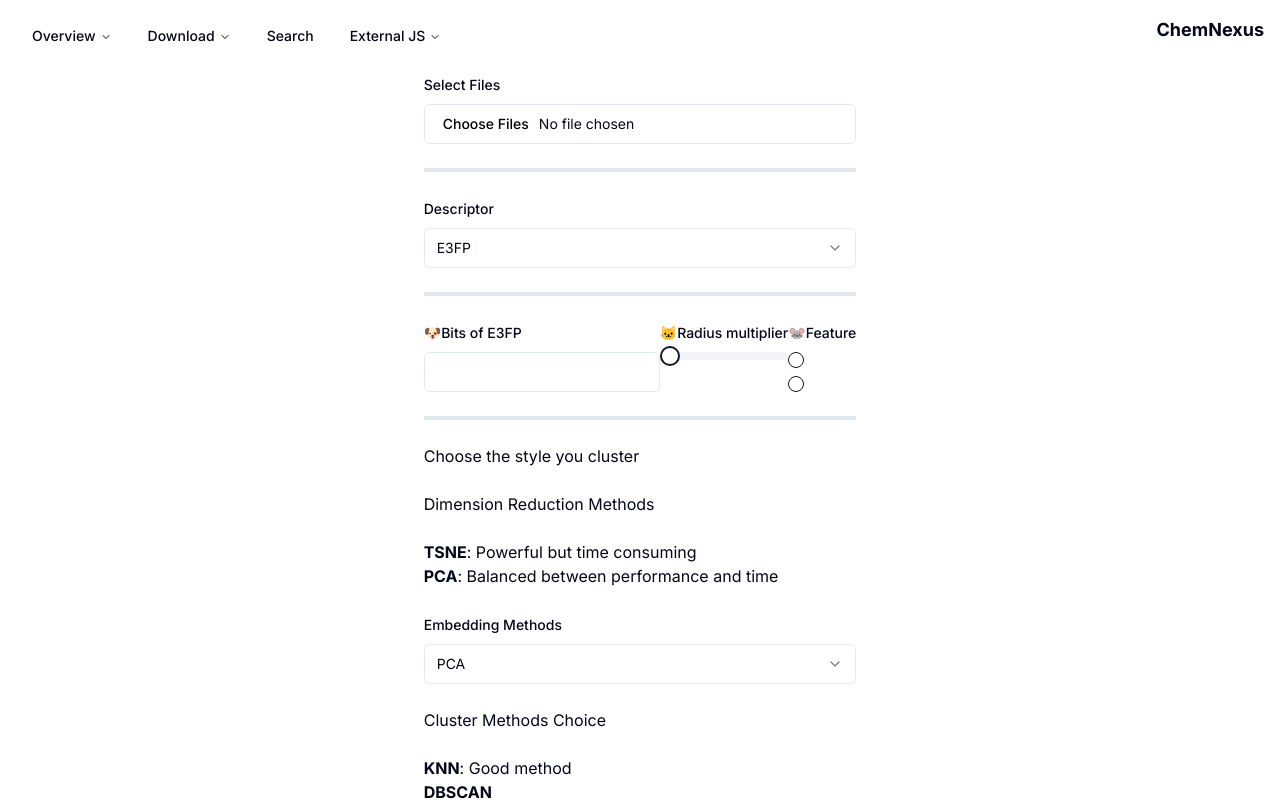
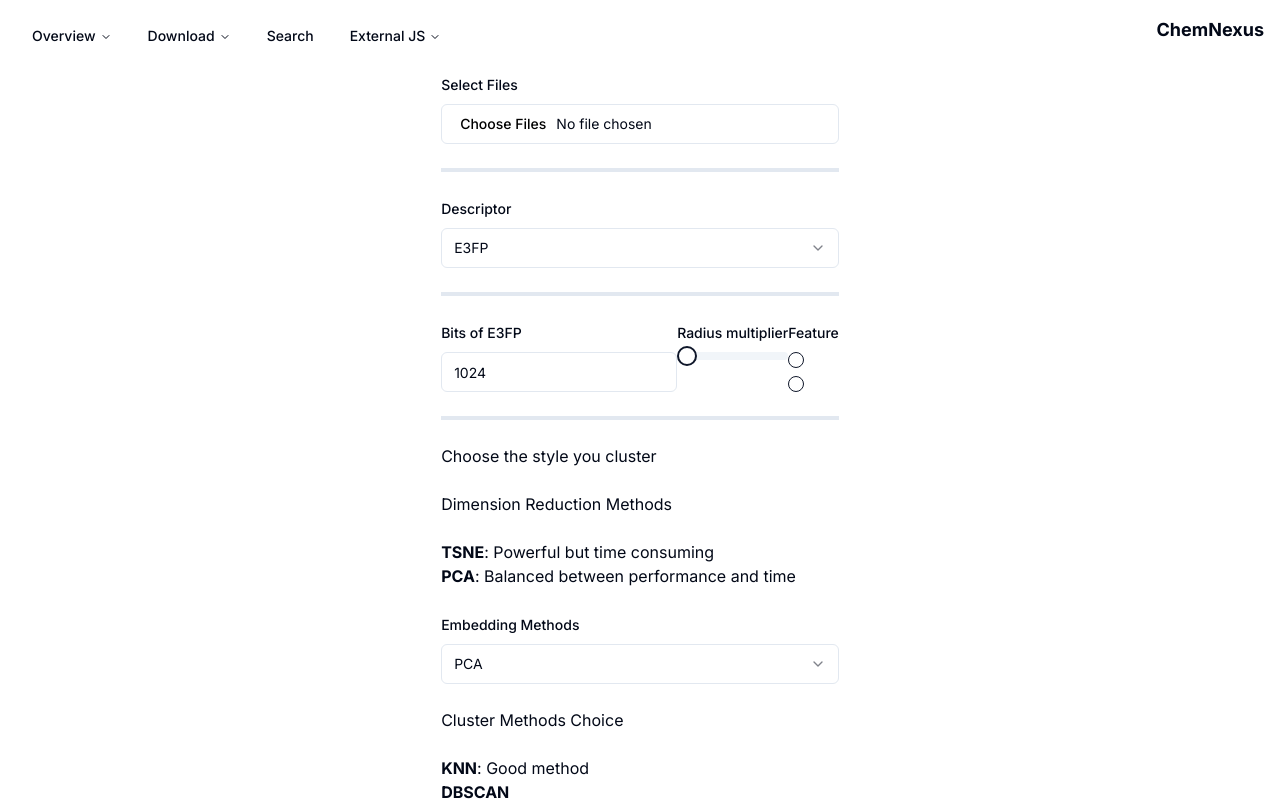
Before and after one commit to ukeSJTU/clc-db-frontend, a Next.js app: page /externalJS/cluster in a window 1280 px wide. Shown: the top 801 px of the page. Built offline with nearby package versions, Linux system fonts and the light colour scheme.

Commit message:
feat(cluster): :sparkles: split descriptor parameter setting components into two

```diff
--- a/components/clusterpage/DescriptorParams.tsx
+++ b/components/clusterpage/DescriptorParams.tsx
@@ -11,16 +11,20 @@ import {
 } from "@/components/ui/form";
 import { Control, Controller } from "react-hook-form";
 
+interface E3FPParametersProps {
+    control: Control<any>;
+}
+
+interface RDKitParametersProps {
+    control: Control<any>;
+}
+
 interface DescriptorParametersProps {
     control: Control<any>;
     descriptor: string;
 }
 
-const DescriptorParameters: React.FC<DescriptorParametersProps> = ({
-    control,
-    descriptor,
-}) => {
-    if (descriptor === "E3FP") {
+const E3FPParameters: React.FC<E3FPParametersProps> = ({ control }) => {
     return (
         <div className="flex flex-row">
             <FormField
@@ -28,12 +32,13 @@ const DescriptorParameters: React.FC<DescriptorParametersProps> = ({
                 name="bits"
                 render={({ field }) => (
                     <FormItem>
-                            <FormLabel>🐶Bits of E3FP</FormLabel>
+                        <FormLabel>Bits of E3FP</FormLabel>
                         <FormControl>
                             <Input
                                 type="number"
                                 min={0}
                                 step={24}
+                                defaultValue={1024}
                                 {...field}
                             />
                         </FormControl>
@@ -46,14 +51,9 @@ const DescriptorParameters: React.FC<DescriptorParametersProps> = ({
                 name="radius"
                 render={({ field }) => (
                     <FormItem>
-                            <FormLabel>🐱Radius multiplier</FormLabel>
+                        <FormLabel>Radius multiplier</FormLabel>
                         <FormControl>
-                                <Slider
-                                    min={0}
-                                    max={10}
-                                    step={0.1}
-                                    {...field}
-                                />
+                            <Slider min={0} max={10} step={0.1} {...field} />
                         </FormControl>
                         <FormMessage />
                     </FormItem>
@@ -64,18 +64,14 @@ const DescriptorParameters: React.FC<DescriptorParametersProps> = ({
                 name="rdkitInv"
                 render={({ field }) => (
                     <FormItem>
-                            <FormLabel>🐭Feature</FormLabel>
+                        <FormLabel>Feature</FormLabel>
                         <FormControl>
                             <RadioGroup
                                 onValueChange={field.onChange}
                                 defaultValue={field.value}
                             >
-                                    <RadioGroupItem value="Yes">
-                                        Yes
-                                    </RadioGroupItem>
-                                    <RadioGroupItem value="No">
-                                        No
-                                    </RadioGroupItem>
+                                <RadioGroupItem value="Yes">Yes</RadioGroupItem>
+                                <RadioGroupItem value="No">No</RadioGroupItem>
                             </RadioGroup>
                         </FormControl>
                         <FormMessage />
@@ -84,7 +80,9 @@ const DescriptorParameters: React.FC<DescriptorParametersProps> = ({
             />
         </div>
     );
-    } else if (descriptor === "RDKit") {
+};
+
+const RDKitParameters: React.FC<RDKitParametersProps> = ({ control }) => {
     return (
         <div className="flex flex-row">
             <FormField
@@ -92,14 +90,9 @@ const DescriptorParameters: React.FC<DescriptorParametersProps> = ({
                 name="bits"
                 render={({ field }) => (
                     <FormItem>
-                            <FormLabel>🐶nBits of RDKit</FormLabel>
+                        <FormLabel>nBits of RDKit</FormLabel>
                         <FormControl>
-                                <Input
-                                    type="number"
-                                    min={0}
-                                    step={24}
-                                    {...field}
-                                />
+                            <Input type="number" min={0} step={24} {...field} />
                         </FormControl>
                         <FormMessage />
                     </FormItem>
@@ -110,7 +103,7 @@ const DescriptorParameters: React.FC<DescriptorParametersProps> = ({
                 name="rdkitRadius"
                 render={({ field }) => (
                     <FormItem>
-                            <FormLabel>🐱Radius</FormLabel>
+                        <FormLabel>Radius</FormLabel>
                         <FormControl>
                             <Slider min={0} max={10} step={1} {...field} />
                         </FormControl>
@@ -123,18 +116,14 @@ const DescriptorParameters: React.FC<DescriptorParametersProps> = ({
                 name="rdkitUseFeatures"
                 render={({ field }) => (
                     <FormItem>
-                            <FormLabel>🐭useFeatures</FormLabel>
+                        <FormLabel>useFeatures</FormLabel>
                         <FormControl>
                             <RadioGroup
                                 onValueChange={field.onChange}
                                 defaultValue={field.value ? "Yes" : "No"}
                             >
-                                    <RadioGroupItem value="Yes">
-                                        Yes
-                                    </RadioGroupItem>
-                                    <RadioGroupItem value="No">
-                                        No
-                                    </RadioGroupItem>
+                                <RadioGroupItem value="Yes">Yes</RadioGroupItem>
+                                <RadioGroupItem value="No">No</RadioGroupItem>
                             </RadioGroup>
                         </FormControl>
                         <FormMessage />
@@ -146,18 +135,14 @@ const DescriptorParameters: React.FC<DescriptorParametersProps> = ({
                 name="rdkitUseBondTypes"
                 render={({ field }) => (
                     <FormItem>
-                            <FormLabel>🐭useBondTypes</FormLabel>
+                        <FormLabel>useBondTypes</FormLabel>
                         <FormControl>
                             <RadioGroup
                                 onValueChange={field.onChange}
                                 defaultValue={field.value ? "Yes" : "No"}
                             >
-                                    <RadioGroupItem value="Yes">
-                                        Yes
-                                    </RadioGroupItem>
-                                    <RadioGroupItem value="No">
-                                        No
-                                    </RadioGroupItem>
+                                <RadioGroupItem value="Yes">Yes</RadioGroupItem>
+                                <RadioGroupItem value="No">No</RadioGroupItem>
                             </RadioGroup>
                         </FormControl>
                         <FormMessage />
@@ -169,18 +154,14 @@ const DescriptorParameters: React.FC<DescriptorParametersProps> = ({
                 name="rdkitUseChirality"
                 render={({ field }) => (
                     <FormItem>
-                            <FormLabel>🐭useChirality</FormLabel>
+                        <FormLabel>useChirality</FormLabel>
                         <FormControl>
                             <RadioGroup
                                 onValueChange={field.onChange}
                                 defaultValue={field.value ? "Yes" : "No"}
                             >
-                                    <RadioGroupItem value="Yes">
-                                        Yes
-                                    </RadioGroupItem>
-                                    <RadioGroupItem value="No">
-                                        No
-                                    </RadioGroupItem>
+                                <RadioGroupItem value="Yes">Yes</RadioGroupItem>
+                                <RadioGroupItem value="No">No</RadioGroupItem>
                             </RadioGroup>
                         </FormControl>
                         <FormMessage />
@@ -189,9 +170,23 @@ const DescriptorParameters: React.FC<DescriptorParametersProps> = ({
             />
         </div>
     );
+};
+
+const DescriptorParameters: React.FC<DescriptorParametersProps> = ({
+    control,
+    descriptor,
+}) => {
+    if (descriptor === "E3FP") {
+        return <E3FPParameters control={control} />;
+    } else if (descriptor === "RDKit") {
+        return <RDKitParameters control={control} />;
     }
 
-    return null;
+    return (
+        <div>
+            <p>Parameter setting for descriptor {descriptor} does not exist</p>
+        </div>
+    );
 };
 
 export default DescriptorParameters;
```
Lines whose indentation alone changed are shown as unchanged.
